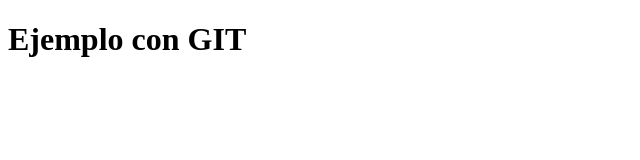
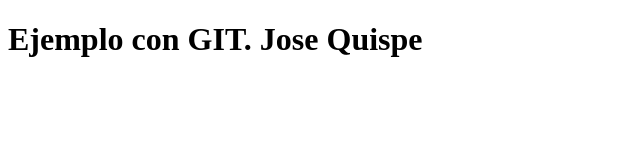
Before and after one commit to gustso/tp01fpwGrupoN, a plain HTML site: page pagina05.html in a window 1280 px wide. Shown: the whole page, without its empty margins (0-640 px from the left). Drawn offline with Linux system fonts and the light colour scheme.

Commit message:
Segudo cambio al archivo pagina05.html. Ejemplo Conflicto. Jose Quispe

```diff
--- a/pagina05.html
+++ b/pagina05.html
@@ -6,6 +6,6 @@
     <title>Document</title>
 </head>
 <body>
-    <h1>Ejemplo con GIT</h1>
+    <h1>Ejemplo con GIT. Jose Quispe</h1>
 </body>
 </html>
```
